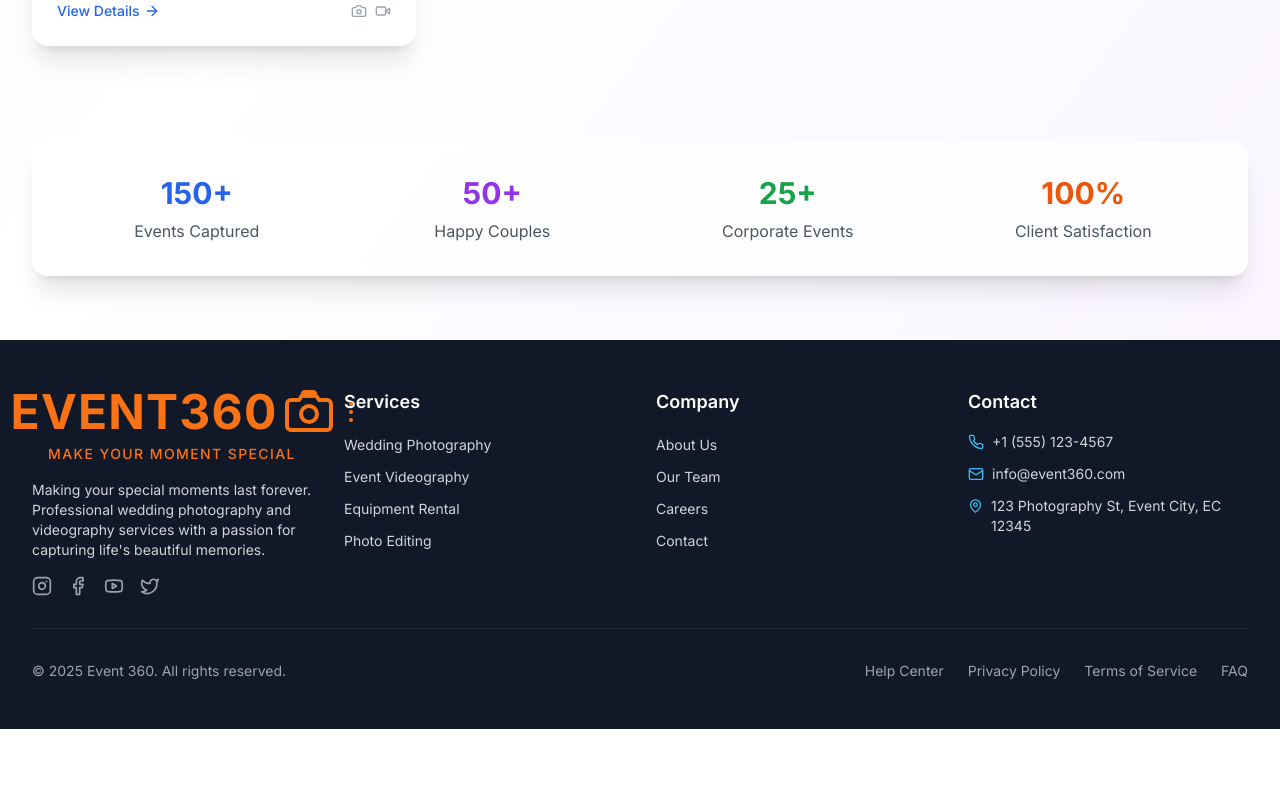
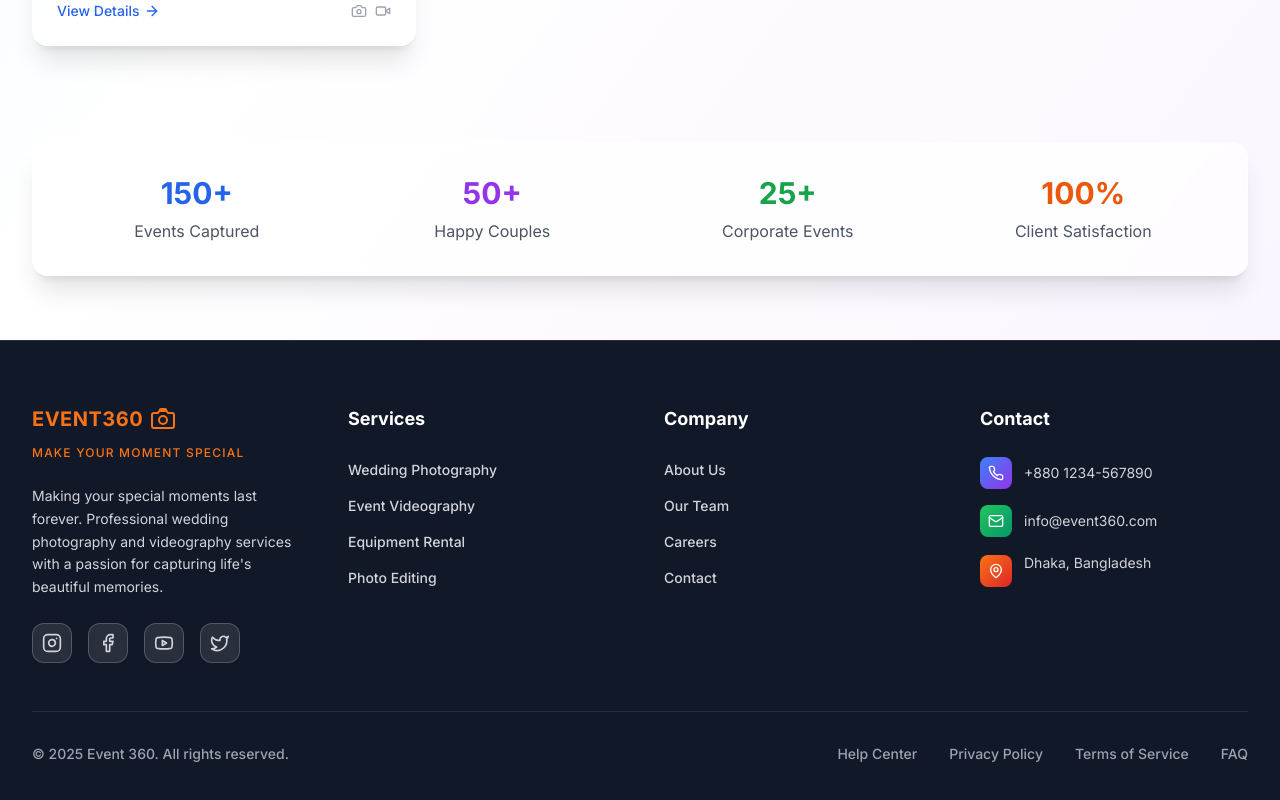
Before and after one commit to Rokibul-Islam-Robi/Event360, a React (Vite) app in the folder client/: page /events in a window 1280 px wide. Shown: the part 1354-2154 px from the top of the page. Before the commit the page ends 2083 px from the top, so only its background shows below. Built offline with nearby package versions, Linux system fonts and the light colour scheme.

Commit message:
Enhanced intro section with minimalistic corporate animations

```diff
--- a/client/src/components/Footer.jsx
+++ b/client/src/components/Footer.jsx
@@ -44,13 +44,22 @@
   ]
 
   return (
-    <footer className="bg-gray-900 text-white">
-      <div className="max-w-7xl mx-auto px-4 sm:px-6 lg:px-8 py-12">
-        <div className="grid grid-cols-1 md:grid-cols-2 lg:grid-cols-4 gap-8">
+    <footer className="bg-gray-900 text-white border-t border-white/10">
+      <div className="max-w-7xl mx-auto px-4 sm:px-6 lg:px-8 py-16">
+        <div className="grid grid-cols-1 md:grid-cols-2 lg:grid-cols-4 gap-12">
           {/* Company Info */}
-          <div className="space-y-4">
-            <Logo showTagline={true} />
-            <p className="text-gray-300 text-sm">
+          <div className="space-y-6">
+            <div className="space-y-3">
+              {/* Minimized Logo */}
+              <div className="transform hover:scale-105 transition-transform duration-200">
+                <Logo compact={true} />
+              </div>
+              {/* Tagline */}
+              <p className="text-orange-500 text-xs font-medium tracking-widest uppercase">
+                MAKE YOUR MOMENT SPECIAL
+              </p>
+            </div>
+            <p className="text-gray-300 text-sm leading-relaxed">
               Making your special moments last forever. Professional wedding photography
               and videography services with a passion for capturing life's beautiful memories.
             </p>
@@ -63,7 +72,7 @@
                     href={social.href}
                     target="_blank"
                     rel="noopener noreferrer"
-                    className="text-gray-400 hover:text-primary-400 transition-colors duration-200"
+                    className="w-10 h-10 bg-white/10 backdrop-blur-sm rounded-xl flex items-center justify-center text-gray-300 hover:text-white hover:bg-white/20 transition-all duration-300 border border-white/20 hover:border-white/40"
                   >
                     <Icon className="w-5 h-5" />
                   </a>
@@ -74,13 +83,13 @@
 
           {/* Services */}
           <div>
-            <h3 className="text-lg font-semibold mb-4">Services</h3>
-            <ul className="space-y-2">
+            <h3 className="text-lg font-bold mb-6 text-white">Services</h3>
+            <ul className="space-y-3">
               {footerLinks.services.map((link) => (
                 <li key={link.name}>
                   <Link
                     to={link.href}
-                    className="text-gray-300 hover:text-primary-400 transition-colors duration-200 text-sm"
+                    className="text-gray-300 hover:text-orange-400 transition-all duration-300 text-sm font-medium hover:translate-x-1 inline-block"
                   >
                     {link.name}
                   </Link>
@@ -91,13 +100,13 @@
 
           {/* Company */}
           <div>
-            <h3 className="text-lg font-semibold mb-4">Company</h3>
-            <ul className="space-y-2">
+            <h3 className="text-lg font-bold mb-6 text-white">Company</h3>
+            <ul className="space-y-3">
               {footerLinks.company.map((link) => (
                 <li key={link.name}>
                   <Link
                     to={link.href}
-                    className="text-gray-300 hover:text-primary-400 transition-colors duration-200 text-sm"
+                    className="text-gray-300 hover:text-orange-400 transition-all duration-300 text-sm font-medium hover:translate-x-1 inline-block"
                   >
                     {link.name}
                   </Link>
@@ -108,36 +117,42 @@
 
           {/* Contact Info */}
           <div>
-            <h3 className="text-lg font-semibold mb-4">Contact</h3>
-            <div className="space-y-3">
-              <div className="flex items-center space-x-2 text-sm text-gray-300">
-                <Phone className="w-4 h-4 text-primary-400" />
-                <span>+1 (555) 123-4567</span>
+            <h3 className="text-lg font-bold mb-6 text-white">Contact</h3>
+            <div className="space-y-4">
+              <div className="flex items-center space-x-3 text-sm text-gray-300 group">
+                <div className="w-8 h-8 bg-gradient-to-br from-blue-500 to-purple-600 rounded-lg flex items-center justify-center group-hover:scale-110 transition-transform duration-200">
+                  <Phone className="w-4 h-4 text-white" />
+                </div>
+                <span className="group-hover:text-white transition-colors duration-200">+880 1234-567890</span>
               </div>
-              <div className="flex items-center space-x-2 text-sm text-gray-300">
-                <Mail className="w-4 h-4 text-primary-400" />
-                <span>info@event360.com</span>
+              <div className="flex items-center space-x-3 text-sm text-gray-300 group">
+                <div className="w-8 h-8 bg-gradient-to-br from-green-500 to-emerald-600 rounded-lg flex items-center justify-center group-hover:scale-110 transition-transform duration-200">
+                  <Mail className="w-4 h-4 text-white" />
+                </div>
+                <span className="group-hover:text-white transition-colors duration-200">info@event360.com</span>
               </div>
-              <div className="flex items-start space-x-2 text-sm text-gray-300">
-                <MapPin className="w-4 h-4 text-primary-400 mt-0.5" />
-                <span>123 Photography St, Event City, EC 12345</span>
+              <div className="flex items-start space-x-3 text-sm text-gray-300 group">
+                <div className="w-8 h-8 bg-gradient-to-br from-orange-500 to-red-600 rounded-lg flex items-center justify-center group-hover:scale-110 transition-transform duration-200 mt-0.5">
+                  <MapPin className="w-4 h-4 text-white" />
+                </div>
+                <span className="group-hover:text-white transition-colors duration-200">Dhaka, Bangladesh</span>
               </div>
             </div>
           </div>
         </div>
 
         {/* Bottom Bar */}
-        <div className="border-t border-gray-800 mt-8 pt-8">
+        <div className="border-t border-white/10 mt-12 pt-8">
           <div className="flex flex-col md:flex-row justify-between items-center">
-            <p className="text-gray-400 text-sm">
+            <p className="text-gray-400 text-sm font-medium">
               © {currentYear} Event 360. All rights reserved.
             </p>
-            <div className="flex space-x-6 mt-4 md:mt-0">
+            <div className="flex space-x-8 mt-4 md:mt-0">
               {footerLinks.support.map((link) => (
                 <Link
                   key={link.name}
                   to={link.href}
-                  className="text-gray-400 hover:text-primary-400 transition-colors duration-200 text-sm"
+                  className="text-gray-400 hover:text-orange-400 transition-all duration-300 text-sm font-medium"
                 >
                   {link.name}
                 </Link>
--- a/client/src/components/Navbar.jsx
+++ b/client/src/components/Navbar.jsx
@@ -47,9 +47,12 @@
           </div>
 
           {/* Center Logo */}
-          <Link to="/" className="flex items-center group">
+          <Link to="/" className="flex flex-col items-center group">
             <div className="transform group-hover:scale-105 transition-transform duration-200">
               <Logo compact={true} />
+            </div>
+            <div className="text-xs text-gray-300 uppercase tracking-widest font-medium mt-1 opacity-80 group-hover:opacity-100 transition-opacity duration-200">
+              MAKE YOUR MOMENT SPECIAL
             </div>
           </Link>
 
--- a/client/src/pages/Home.jsx
+++ b/client/src/pages/Home.jsx
@@ -257,21 +257,35 @@
           >
             {/* Logo Section */}
             <motion.div
-              initial={{ opacity: 0, scale: 0.8 }}
-              animate={{ opacity: 1, scale: 1 }}
-              transition={{ duration: 1, delay: 0.2 }}
+              initial={{ opacity: 0, scale: 0.9, y: 20 }}
+              animate={{ opacity: 1, scale: 1, y: 0 }}
+              transition={{
+                duration: 1.2,
+                delay: 0.3,
+                ease: [0.25, 0.46, 0.45, 0.94]
+              }}
               className="mb-12"
             >
               <div className="flex flex-col items-center space-y-4">
                 {/* Main Logo */}
-                <div className="transform hover:scale-105 transition-transform duration-300">
+                <motion.div
+                  className="transform hover:scale-105 transition-transform duration-300"
+                  whileHover={{
+                    scale: 1.02,
+                    transition: { duration: 0.2 }
+                  }}
+                >
                   <Logo showTagline={false} />
-                </div>
+                </motion.div>
                 {/* Tagline */}
                 <motion.p
-                  initial={{ opacity: 0, y: 20 }}
-                  animate={{ opacity: 1, y: 0 }}
-                  transition={{ duration: 0.8, delay: 0.6 }}
+                  initial={{ opacity: 0, y: 15, scale: 0.95 }}
+                  animate={{ opacity: 1, y: 0, scale: 1 }}
+                  transition={{
+                    duration: 0.8,
+                    delay: 0.8,
+                    ease: "easeOut"
+                  }}
                   className="text-sm font-medium text-gray-300 uppercase tracking-widest"
                 >
                   MAKE YOUR MOMENT SPECIAL
@@ -281,22 +295,49 @@
 
             {/* Main Headline */}
             <motion.h1
-              initial={{ opacity: 0, y: 30 }}
+              initial={{ opacity: 0, y: 40 }}
               animate={{ opacity: 1, y: 0 }}
-              transition={{ duration: 0.8, delay: 0.4 }}
+              transition={{
+                duration: 1.1,
+                delay: 0.5,
+                ease: [0.25, 0.46, 0.45, 0.94]
+              }}
               className="text-4xl md:text-6xl lg:text-7xl font-bold text-white mb-8 leading-tight"
             >
+              <motion.span
+                initial={{ opacity: 0, x: -20 }}
+                animate={{ opacity: 1, x: 0 }}
+                transition={{
+                  duration: 0.8,
+                  delay: 0.7,
+                  ease: "easeOut"
+                }}
+              >
                 Making Your Special Moments{' '}
-              <span className="bg-gradient-to-r from-purple-400 to-pink-400 bg-clip-text text-transparent">
+              </motion.span>
+              <motion.span
+                className="bg-gradient-to-r from-purple-400 to-pink-400 bg-clip-text text-transparent"
+                initial={{ opacity: 0, x: 20 }}
+                animate={{ opacity: 1, x: 0 }}
+                transition={{
+                  duration: 0.8,
+                  delay: 0.9,
+                  ease: "easeOut"
+                }}
+              >
                 Last Forever
-              </span>
+              </motion.span>
             </motion.h1>
 
             {/* Description */}
             <motion.p
-              initial={{ opacity: 0, y: 20 }}
-              animate={{ opacity: 1, y: 0 }}
-              transition={{ duration: 0.8, delay: 0.6 }}
+              initial={{ opacity: 0, y: 25, scale: 0.98 }}
+              animate={{ opacity: 1, y: 0, scale: 1 }}
+              transition={{
+                duration: 1,
+                delay: 1.1,
+                ease: "easeOut"
+              }}
               className="text-lg md:text-xl text-gray-300 max-w-3xl mx-auto mb-12 leading-relaxed"
             >
               Professional wedding photography and videography services that capture the essence of your most precious moments with artistic excellence.
@@ -304,10 +345,21 @@
 
             {/* Call to Action Buttons */}
             <motion.div
-              initial={{ opacity: 0, y: 20 }}
-              animate={{ opacity: 1, y: 0 }}
-              transition={{ duration: 0.8, delay: 0.8 }}
+              initial={{ opacity: 0, y: 30, scale: 0.95 }}
+              animate={{ opacity: 1, y: 0, scale: 1 }}
+              transition={{
+                duration: 1.2,
+                delay: 1.3,
+                ease: [0.25, 0.46, 0.45, 0.94]
+              }}
               className="flex flex-col sm:flex-row gap-6 justify-center items-center"
+            >
+              <motion.div
+                whileHover={{
+                  scale: 1.02,
+                  transition: { duration: 0.2 }
+                }}
+                whileTap={{ scale: 0.98 }}
               >
                 <Link
                   to="/packages"
@@ -316,10 +368,19 @@
                   <span>Explore Packages</span>
                   <ArrowRight className="w-5 h-5 ml-2 group-hover:translate-x-1 transition-transform duration-200" />
                 </Link>
+              </motion.div>
+              <motion.div
+                whileHover={{
+                  scale: 1.02,
+                  transition: { duration: 0.2 }
+                }}
+                whileTap={{ scale: 0.98 }}
+              >
                 <button className="bg-white/10 backdrop-blur-sm text-white px-8 py-4 rounded-xl font-semibold hover:bg-white/20 transition-all duration-300 border border-white/30 hover:border-white/50 flex items-center justify-center group shadow-xl">
                   <Play className="w-5 h-5 mr-2 group-hover:scale-110 transition-transform duration-200" />
                   <span>Watch Showreel</span>
                 </button>
+              </motion.div>
             </motion.div>
           </motion.div>
         </div>
```
Lines whose indentation alone changed are shown as unchanged.
